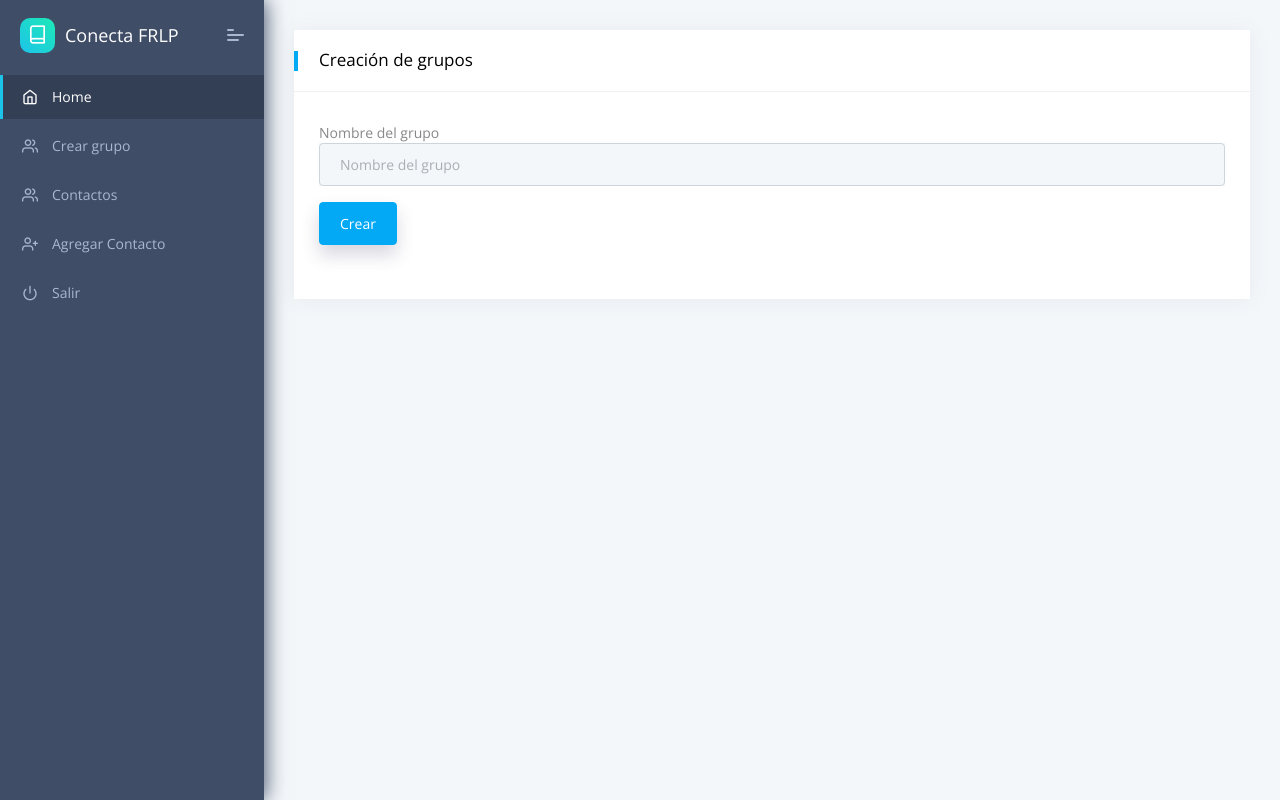
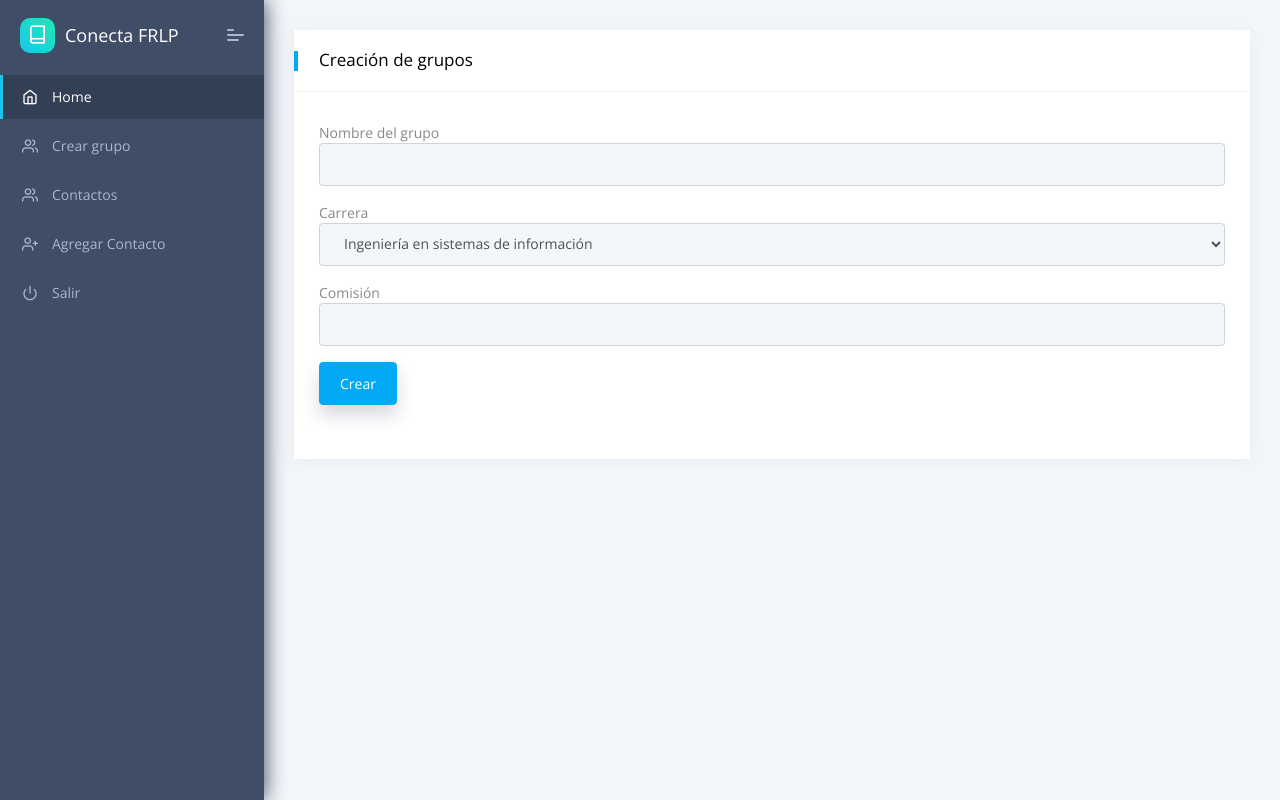
Before and after one commit to diegomeretta/conectafrlp, a Django app: page /creategroup in a window 1280 px wide. Run offline with Django 3.2, Linux system fonts and the light colour scheme; the visitor is signed in with stand-in values (Sample User, id 1); some libraries are stand-ins or nearby versions.

Commit message:
Modifico alta de grupo

```diff
--- a/app/forms.py
+++ b/app/forms.py
@@ -23,10 +23,23 @@ class AltaUsuarioForm(ModelForm):
 class AltaGrupoForm(ModelForm):
     class Meta:
         model = Group
-        fields = "__all__"
+        fields = ["name", "career", "comision"]
+        career_choices = (
+            (1, 'Ingeniería en sistemas de información'),
+            (2, 'Ingeniería mecánica'),
+            (3, 'Ingeniería eléctrica'),
+            (4, 'Ingeniería industrial'),
+            (5, 'Ingeniería química'),
+            (6, 'Ingeniería civil')
+        )
         widgets = {
             'name': TextInput(attrs={
-                "placeholder" : "Nombre del grupo",
+                "placeholder" : "",
+                "class": "form-control"
+            }),
+            'career': Select(choices=career_choices, attrs={'class': 'form-control'}),
+            'comision': TextInput(attrs={
+                "placeholder" : "",
                 "class": "form-control"
             })
         }
--- a/app/models.py
+++ b/app/models.py
@@ -1,4 +1,5 @@
 from django.db import models
+import datetime
 
 class Usuario(models.Model):
     username = models.CharField(max_length=32)
@@ -40,11 +41,6 @@ class Group(models.Model):
     # Fields
     name = models.CharField(max_length=32)
     contacts = models.ManyToManyField(Contact)
-
-    # Metadata
-    class Meta:
-        ordering = ['name']
-
-     # Methods
-    def __str__(self):
-        return self.name
+    career = models.IntegerField()
+    comision = models.CharField(max_length=32, default="")
+    current_year = models.IntegerField(default=datetime.datetime.now().year)
--- a/core/templates/create_group.html
+++ b/core/templates/create_group.html
@@ -28,6 +28,14 @@
                                         <div class="input-group mb-3">
                                             {{ form.name }}
                                         </div>
+                                        Carrera
+                                        <div class="input-group mb-3">
+                                            {{ form.career }}
+                                        </div>
+                                        Comisión
+                                        <div class="input-group mb-3">
+                                            {{ form.comision }}
+                                        </div>
                                         <button type="submit" class="btn btn-primary shadow-2 mb-4">Crear</button>
 
                                     </form>
```
